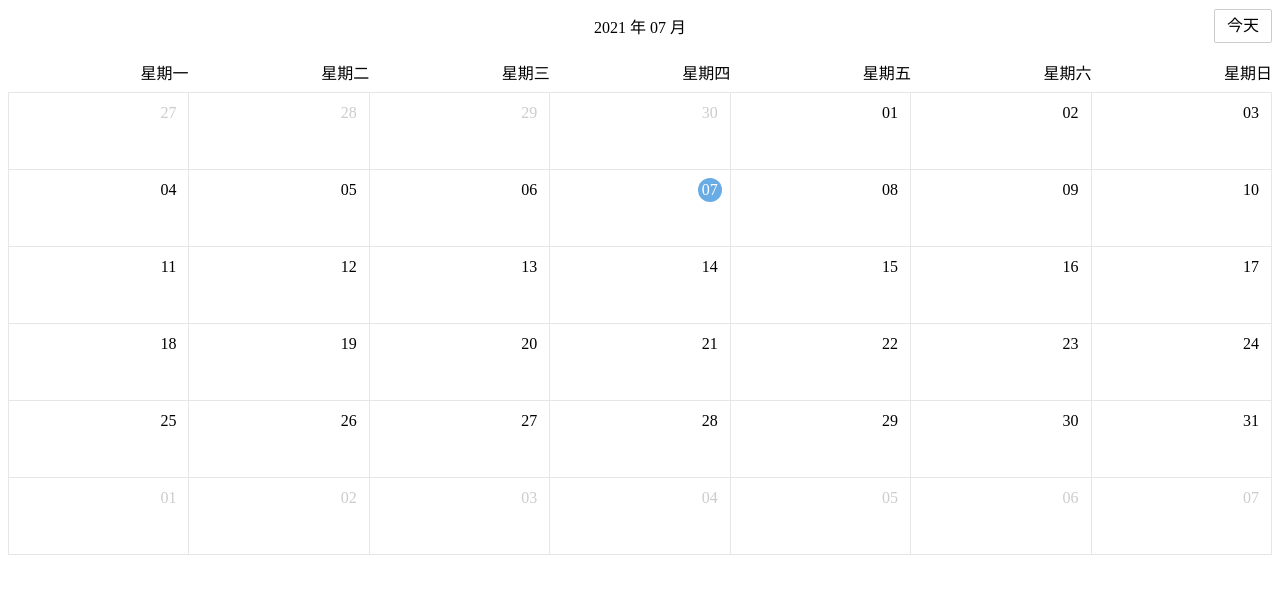
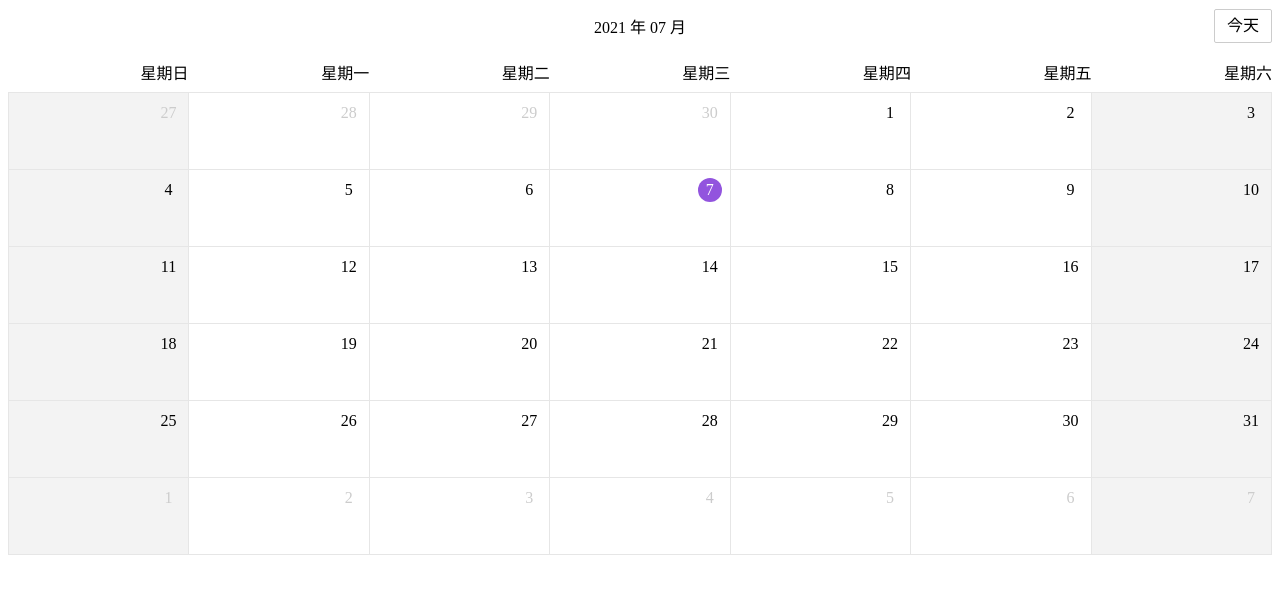
Before and after one commit to haolic/edit-calendar, a React (Vite) app: page / in a window 1280 px wide. Shown: the top 594 px of the page. Built offline with nearby package versions, Linux system fonts and the light colour scheme; a small style sheet from the web is missing.

Commit message:
style: 颜色优化

```diff
--- a/src/components/calendar/index.less
+++ b/src/components/calendar/index.less
@@ -5,5 +5,5 @@
   justify-content: flex-start;
   position: relative;
 
-  --main-color: #69abe4;
+  --main-color: #9254de;
 }
--- a/src/components/datepanel/index.less
+++ b/src/components/datepanel/index.less
@@ -64,3 +64,7 @@
     background-color: var(--main-color);
   }
 }
+
+.weekend {
+  background-color: #f3f3f3;
+}
--- a/src/components/datepanel/index.tsx
+++ b/src/components/datepanel/index.tsx
@@ -2,7 +2,6 @@ import React, { useEffect, useState } from 'react';
 import dayjs from 'dayjs';
 import _ from 'lodash';
 import classnames from 'classnames';
-import { DATE_FORMAT_STR } from '@/config/constant';
 
 import './index.less';
 
@@ -42,15 +41,17 @@ const Datepanel: React.FC<IDatepanel> = (props) => {
           <div key={rowIdx} className="hlc-daterow">
             {dateRow.map((date) => {
               const currentDayjs = dayjs(date);
+              const day = currentDayjs.day();
               const cls = classnames('hlc-dateitem', {
                 'not-current-month':
                   currentDayjs.isBefore(dayjsMonthStart) ||
-                  currentDayjs.isAfter(dayjsMonthEnd),
-                  'current-date': currentDayjs.isSame(dayjs(), 'day')
+                  currentDayjs.isAfter(dayjsMonthEnd), // 不是当月
+                'current-date': currentDayjs.isSame(dayjs(), 'day'), // 今天
+                weekend: day === 0 || day === 6, // 周末
               });
               return (
                 <div key={date} className={cls}>
-                  <span className="date-text">{dayjs(date).format('DD')}</span>
+                  <span className="date-text">{dayjs(date).format('D')}</span>
                 </div>
               );
             })}
--- a/src/components/daypanel/index.tsx
+++ b/src/components/daypanel/index.tsx
@@ -2,11 +2,15 @@ import React from 'react';
 import './index.less';
 
 const Daypanel = () => {
-  const dayList = ['一', '二', '三', '四', '五', '六', '日'];
+  const dayList = ['日', '一', '二', '三', '四', '五', '六'];
   return (
     <div className="hlc-daypanel">
       {dayList.map((el) => {
-        return <div key={el} className="hlc-daypanel-item">星期{el}</div>;
+        return (
+          <div key={el} className="hlc-daypanel-item">
+            星期{el}
+          </div>
+        );
       })}
     </div>
   );
--- a/src/config/constant.ts
+++ /dev/null
@@ -1 +0,0 @@
-export const DATE_FORMAT_STR = 'YYYY-MM-DD';
```
Also changed, not shown: 1 other file (tests, documents, lock files or other folders).
